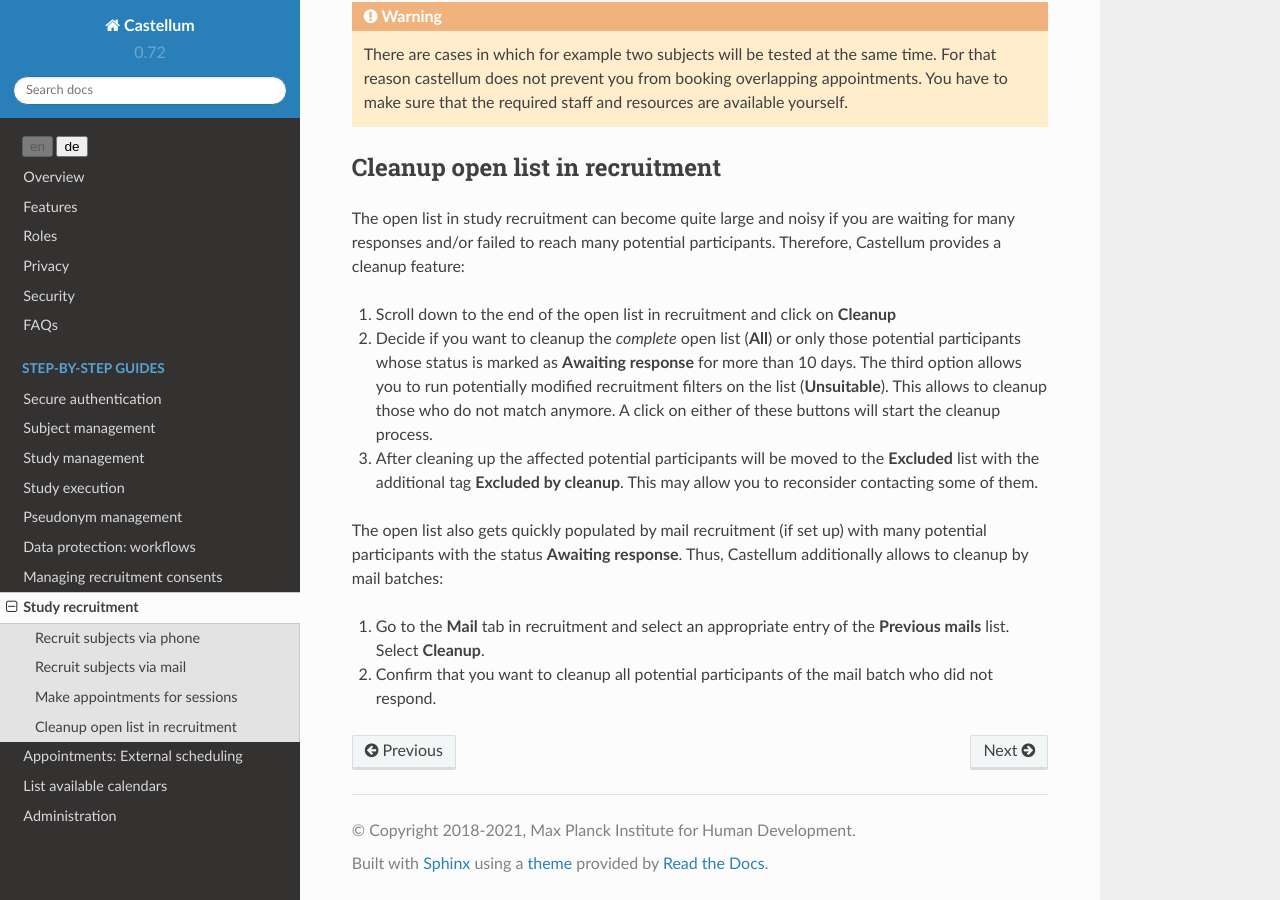
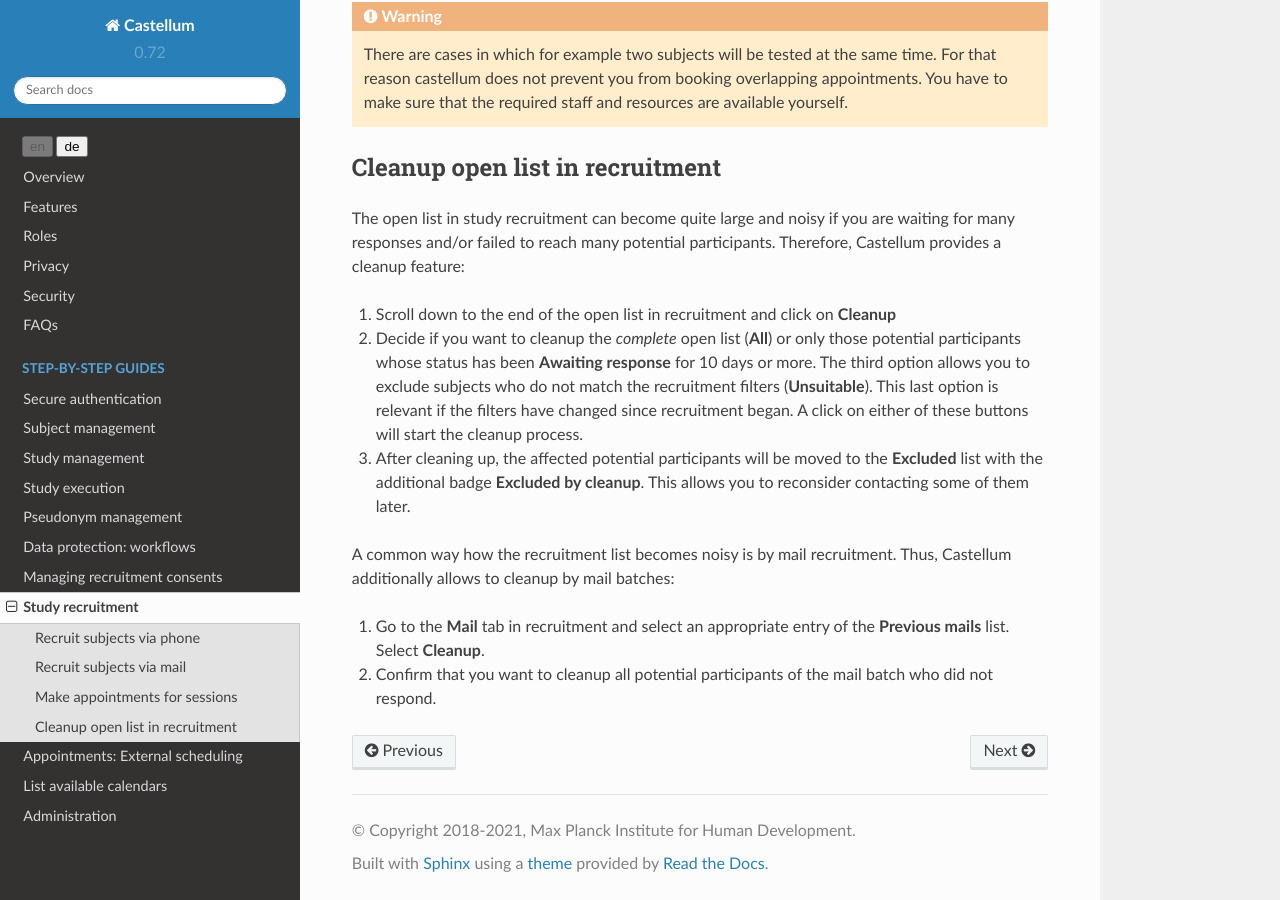
Before and after one commit to DouglasNeuroInformatics/castellum, a Sphinx documentation site: the page built from source/guides/recruitment.rst, in a window 1280 px wide and 900 px high, scrolled down 2731 px. Built offline with Sphinx 7.4.7 and the Read the Docs theme 2.0.0, drawn with Linux system fonts in a browser that asks for light colours.

Commit message:
tweak "Cleanup open list in recruitment" wording

```diff
--- a/source/guides/recruitment.rst
+++ b/source/guides/recruitment.rst
@@ -129,18 +129,17 @@ Therefore, Castellum provides a cleanup feature:
 1. Scroll down to the end of the open list in recruitment and click on
    **Cleanup**
 2. Decide if you want to cleanup the *complete* open list (**All**) or
-   only those potential participants whose status is marked as
-   **Awaiting response** for more than 10 days. The third option allows you to
-   run potentially modified recruitment filters on the list (**Unsuitable**). This
-   allows to cleanup those who do not match anymore. A click on either of these
-   buttons will start the cleanup process.
-3. After cleaning up the affected potential participants will be moved to the
-   **Excluded** list with the additional tag **Excluded by cleanup**. This may
-   allow you to reconsider contacting some of them.
+   only those potential participants whose status has been **Awaiting
+   response** for 10 days or more. The third option allows you to exclude
+   subjects who do not match the recruitment filters (**Unsuitable**). This
+   last option is relevant if the filters have changed since recruitment began.
+   A click on either of these buttons will start the cleanup process.
+3. After cleaning up, the affected potential participants will be moved to the
+   **Excluded** list with the additional badge **Excluded by cleanup**. This
+   allows you to reconsider contacting some of them later.
 
-The open list also gets quickly populated by mail recruitment (if set up) with
-many potential participants with the status **Awaiting response**. Thus,
-Castellum additionally allows to cleanup by mail batches:
+A common way how the recruitment list becomes noisy is by mail recruitment.
+Thus, Castellum additionally allows to cleanup by mail batches:
 
 1. Go to the **Mail** tab in recruitment and select an appropriate entry of the
    **Previous mails** list. Select **Cleanup**.
```
